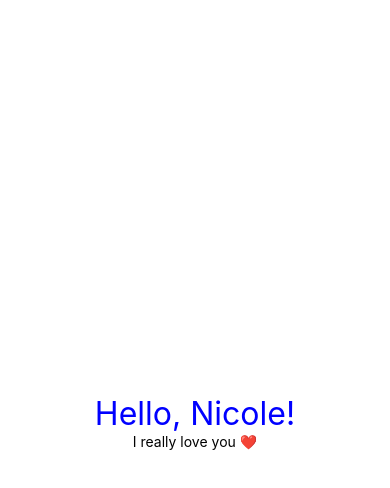
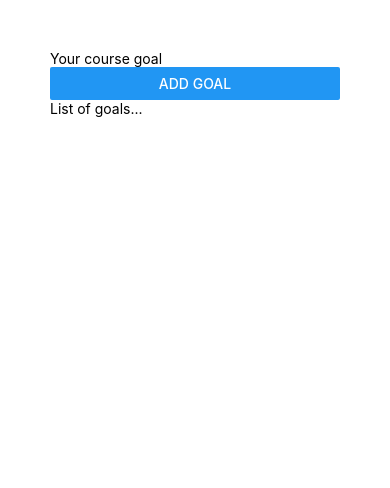
Before and after one commit to tiaan-jonker/Goals-App---React-Native-, a React Native app: screen / in a window 390 px wide. Shown: the top 488 px of the page. Built offline with nearby package versions, Linux system fonts and the light colour scheme.

Commit message:
basic app container added

```diff
--- a/App.js
+++ b/App.js
@@ -1,26 +1,21 @@
-import { StatusBar } from 'expo-status-bar';
-import { StyleSheet, Text, View } from 'react-native';
+import { StyleSheet, Text, View, Button, TextInput } from 'react-native';
 
 export default function App() {
   return (
-    <View style={styles.container}>
-      <Text style={styles.heading}>Hello, Nicole!</Text>
-      <Text>I really love you ❤️</Text>
-      <StatusBar style="auto" />
+    <View style={styles.appContainer}>
+      <View>
+        <TextInput placeholder='Your course goal'/>
+        <Button title='Add Goal'/>
+      </View>
+      <View>
+        <Text>List of goals...</Text>
+      </View>
     </View>
   );
 }
 
 const styles = StyleSheet.create({
-  container: {
-    flex: 1,
-    backgroundColor: '#fff',
-    alignItems: 'center',
-    justifyContent: 'center',
-  },
-
-  heading: {
-    fontSize: '32px',
-    color: 'blue'
+  appContainer: {
+    padding: 50,
   }
 });
```
